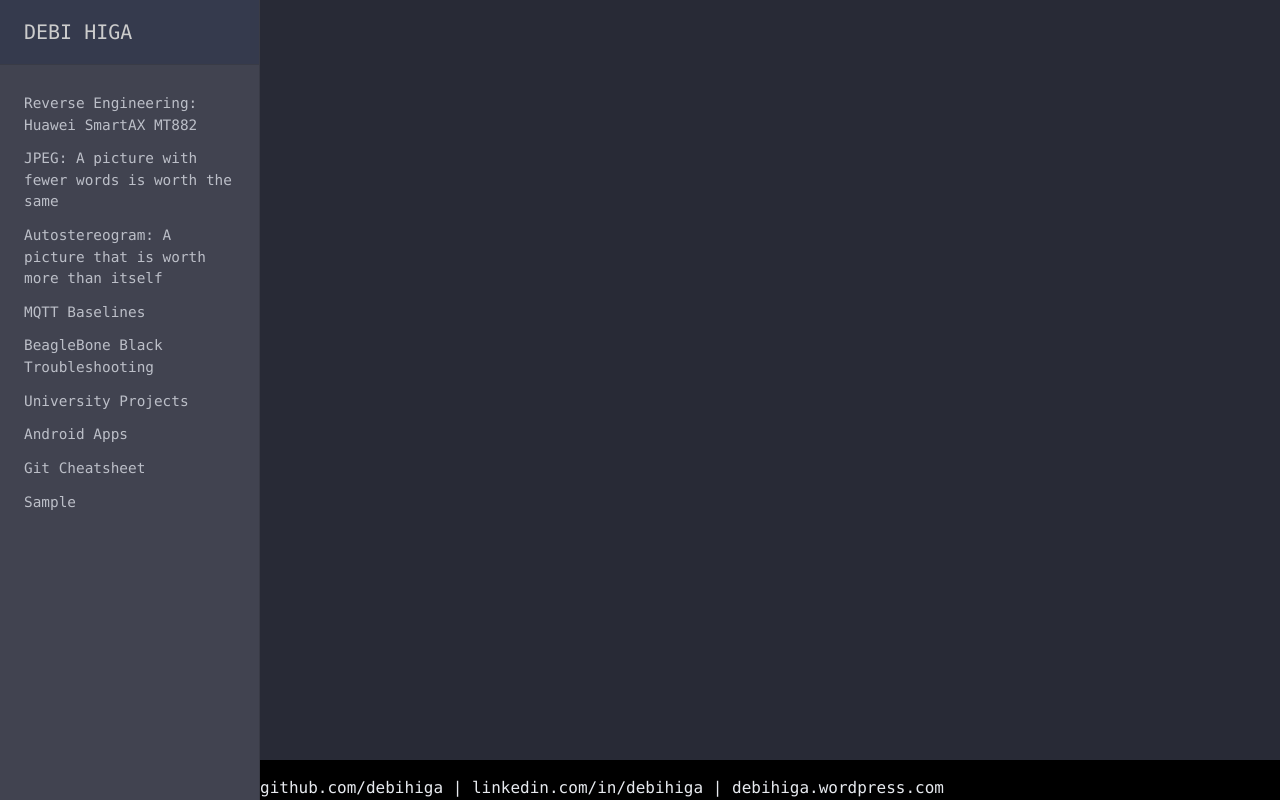
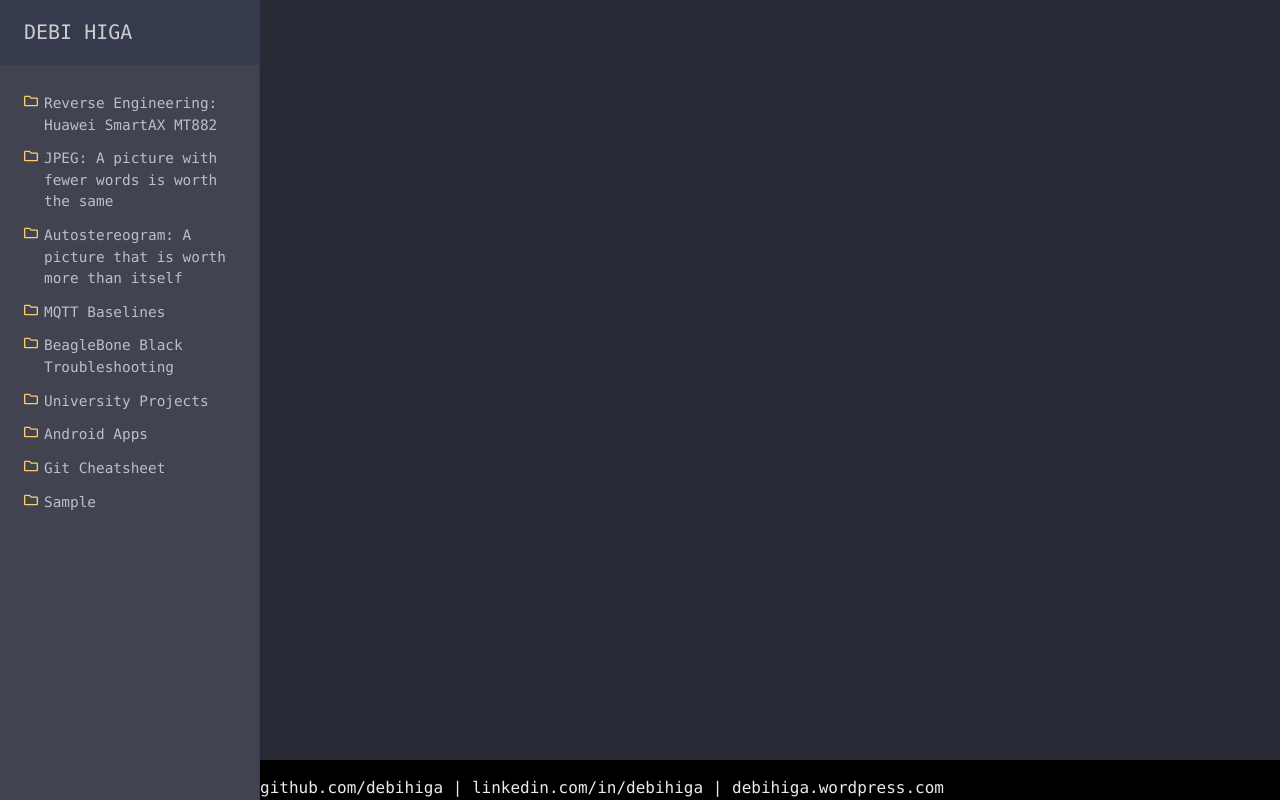
Before and after one commit to debihiga/debihiga.github.io, a React (Create React App) app: page / in a window 1280 px wide. Built offline with nearby package versions, Linux system fonts and the light colour scheme.

Commit message:
Added icon to ListItem.

```diff
--- a/src/components/drawer/DrawerListItem.js
+++ b/src/components/drawer/DrawerListItem.js
@@ -1,9 +1,11 @@
 import Collapse from '@material-ui/core/Collapse';
+import { FontAwesomeIcon } from '@fortawesome/react-fontawesome';
 import { Link } from 'react-router-dom';
 import ListItem from '@material-ui/core/ListItem';
 import ListItemText from '@material-ui/core/ListItemText';
 import React from 'react';
 import Typography from '@material-ui/core/Typography';
+import { faFolder } from '@fortawesome/free-regular-svg-icons';
 import { makeStyles } from '@material-ui/core/styles';
 
 const useStyles = makeStyles((theme) => ({
@@ -15,10 +17,14 @@ const useStyles = makeStyles((theme) => ({
     padding: '0 0 4px 0',
     alignItems: 'baseline'
   },
+  listIcon: {
+    color: "#ffcb6b",
+  },
   listItemText: {
     fontSize: '0.9rem',
     paddingTop: '0px !important',
     paddingBottom: 0,
+    paddingLeft: "3px",
     color: '#BCBFC8',
   },
   collapse: {
@@ -40,6 +46,7 @@ export default function ListItemNested(props) {
         button
         className={classes.listItem}
         onClick={() => handleClick(page.name)}>
+        <FontAwesomeIcon icon={faFolder} className={classes.listIcon} />
         <ListItemText
           className={classes.listItemText}>
           <Typography className={classes.listItemText}>
```
